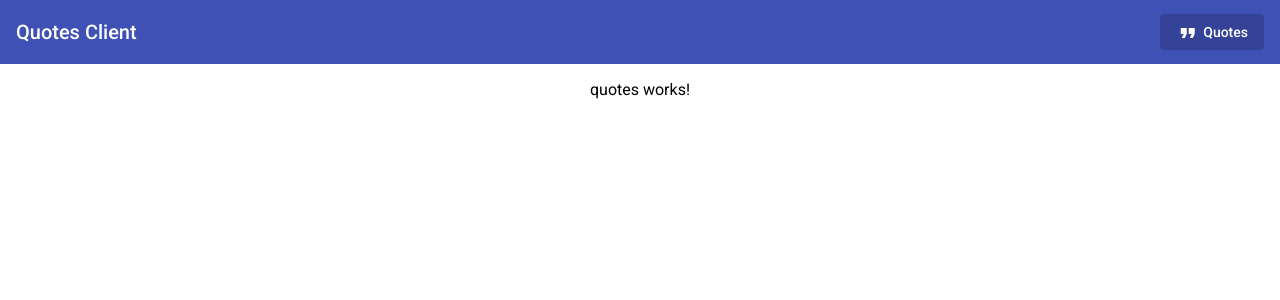
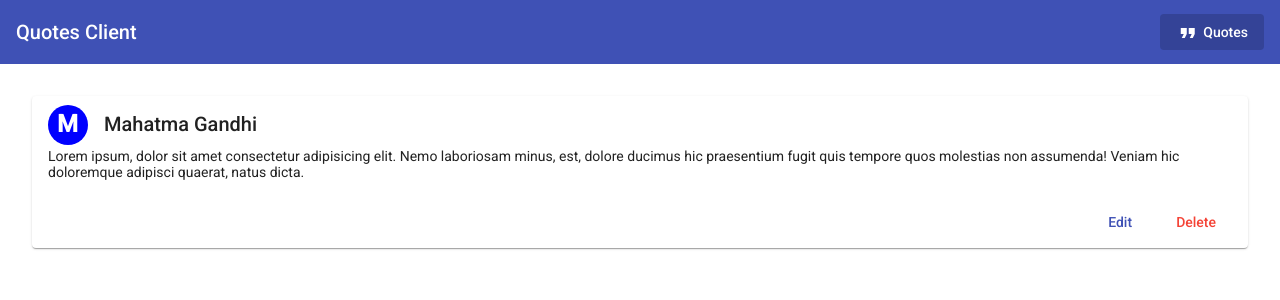
Before and after one commit to Dan-Y-Ko/quote-client, an Angular app: page /quotes in a window 1280 px wide. Shown: the top 300 px of the page. Built offline with nearby package versions, Linux system fonts and the light colour scheme.

Commit message:
quotes page ui

```diff
--- a/src/app/app.component.html
+++ b/src/app/app.component.html
@@ -1,6 +1,6 @@
 <mat-toolbar color="primary">
   <mat-toolbar-row class="toolbar">
-    <span>Quotes Client</span>
+    <span [routerLink]="['/']">Quotes Client</span>
     <button mat-button [routerLink]="['/quotes']" routerLinkActive="active">
       <mat-icon>format_quote</mat-icon>
       Quotes
--- a/src/app/home/home.component.html
+++ b/src/app/home/home.component.html
@@ -6,5 +6,7 @@
     culpa!
   </span>
   <br />
-  <button mat-raised-button color="primary">View All Quotes</button>
+  <button mat-raised-button color="primary" [routerLink]="['/quotes']">
+    View All Quotes
+  </button>
 </div>
--- a/src/app/home/home.component.scss
+++ b/src/app/home/home.component.scss
@@ -4,6 +4,7 @@
   justify-content: center;
   align-items: center;
   height: 80vh;
+  margin: 2rem;
 }
 
 .quote {
--- a/src/app/quotes/quotes.component.html
+++ b/src/app/quotes/quotes.component.html
@@ -1 +1,20 @@
-<p>quotes works!</p>
+<mat-card class="quotes-card">
+  <mat-card-header>
+    <div mat-card-avatar class="avatar">
+      <span>M</span>
+    </div>
+    <mat-card-title>Mahatma Gandhi</mat-card-title>
+  </mat-card-header>
+  <mat-card-content>
+    <p>
+      Lorem ipsum, dolor sit amet consectetur adipisicing elit. Nemo laboriosam
+      minus, est, dolore ducimus hic praesentium fugit quis tempore quos
+      molestias non assumenda! Veniam hic doloremque adipisci quaerat, natus
+      dicta.
+    </p>
+  </mat-card-content>
+  <mat-card-actions class="quotes-action">
+    <button mat-button color="primary">Edit</button>
+    <button mat-button color="warn">Delete</button>
+  </mat-card-actions>
+</mat-card>
--- a/src/app/quotes/quotes.component.scss
+++ b/src/app/quotes/quotes.component.scss
@@ -0,0 +1,28 @@
+.quotes-card {
+  margin: 2rem;
+}
+
+.avatar {
+  background: blue;
+  box-sizing: border-box;
+  padding-top: 5px;
+  padding-left: 9px;
+  font-size: 24px;
+  margin-top: -7px;
+
+  span {
+    color: #ffffff;
+    font-weight: bold;
+  }
+}
+
+.quotes-action {
+  display: flex;
+  justify-content: flex-end;
+}
+
+@media screen and (min-width: 768x) {
+  .quotes-card {
+    width: 600px;
+  }
+}
```
Also changed, not shown: src/app/material.module.ts (+9 -2 lines), src/app/quotes/quotes.module.ts (+7 -10 lines).
